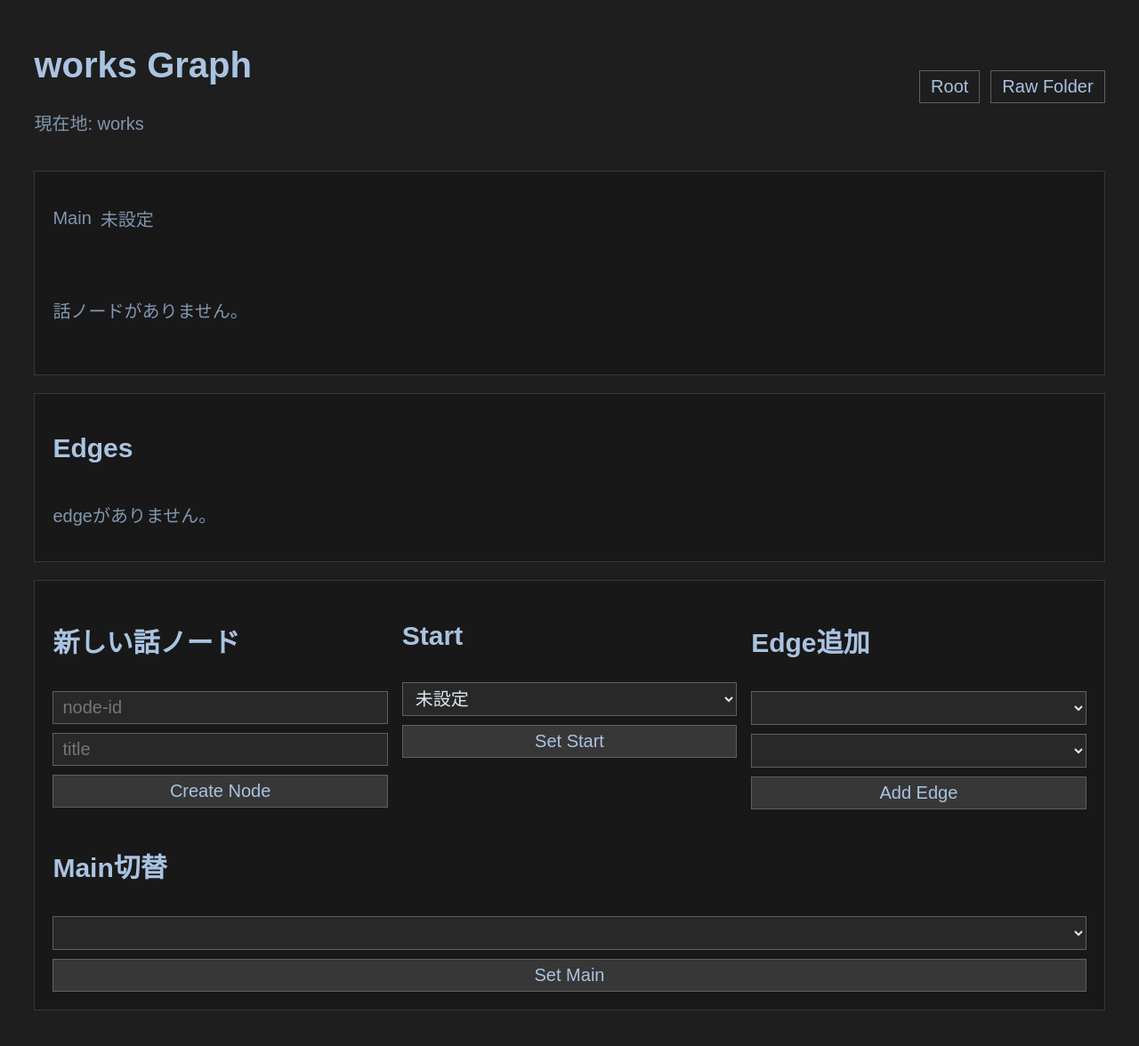
After one commit to eletim/novel_room, a Flask app: page /graph in a window 1280 px wide. The commit adds this page. Shown: the whole page at 89% size. Run offline with Flask 3, Linux system fonts and the light colour scheme; lists and menus that the app fills with data are empty.

Commit message:
feat: add story graph UI

```diff
--- a/editor/app.py
+++ b/editor/app.py
@@ -4,9 +4,33 @@ from pathlib import Path, PurePosixPath
 from flask import Flask, abort, jsonify, redirect, render_template, request, send_file, url_for
 
 try:
-    from .story_nodes import StoryNodeError, create_node, inspect_node_folder, load_node
+    from .story_graph import (
+        StoryGraphError,
+        add_edge,
+        load_graph,
+        main_route,
+        remove_edge,
+        safe_load_graph,
+        save_graph,
+        set_main_next,
+        set_start,
+        successors,
+    )
+    from .story_nodes import StoryNodeError, create_node, inspect_node_folder, list_nodes, load_node
 except ImportError:
-    from story_nodes import StoryNodeError, create_node, inspect_node_folder, load_node
+    from story_graph import (
+        StoryGraphError,
+        add_edge,
+        load_graph,
+        main_route,
+        remove_edge,
+        safe_load_graph,
+        save_graph,
+        set_main_next,
+        set_start,
+        successors,
+    )
+    from story_nodes import StoryNodeError, create_node, inspect_node_folder, list_nodes, load_node
 
 app = Flask(__name__)
 
@@ -154,6 +178,7 @@ def render_folder(current_path: str):
         parent_path=get_parent_path(current_path),
         folders=folders,
         files=files,
+        graph_path=normalize_relative_path(current_path),
         notice=request.args.get("notice", ""),
         error=request.args.get("error", ""),
     )
@@ -170,6 +195,15 @@ def redirect_to_folder(current_path: str, *, notice: str = "", error: str = ""):
     if error:
         kwargs["error"] = error
     return redirect(url_for(endpoint, **kwargs))
+
+
+def redirect_to_graph(work_path: str, *, notice: str = "", error: str = ""):
+    kwargs = {"path": normalize_relative_path(work_path)}
+    if notice:
+        kwargs["notice"] = notice
+    if error:
+        kwargs["error"] = error
+    return redirect(url_for("view_graph", **kwargs))
 
 
 def file_stats(file_path: Path) -> dict:
@@ -218,6 +252,42 @@ def view_node():
         illustration=illustration,
         raw_folder_path=relative_path_for(node_dir),
         parent_path=get_parent_path(relative_path_for(node_dir)),
+        graph_path=get_parent_path(relative_path_for(node_dir)) or "",
+    )
+
+
+@app.route("/graph")
+def view_graph():
+    work_dir = resolve_path(request.args.get("path", ""), expect="dir")
+    work_path = relative_path_for(work_dir)
+    nodes = list_nodes_for_graph(work_dir)
+    graph, graph_errors = safe_load_graph(work_dir)
+    successor_map = successors(graph)
+    main_route_nodes = main_route(graph)
+    main_route_edges = set(zip(main_route_nodes, main_route_nodes[1:]))
+    graph_edges = [
+        {
+            "source": edge.source,
+            "target": edge.target,
+            "is_main": (edge.source, edge.target) in main_route_edges,
+        }
+        for edge in graph.edges
+    ]
+
+    return render_template(
+        "graph.html",
+        work_path=work_path,
+        work_name="works" if work_dir == WORKS_ROOT else work_dir.name,
+        parent_path=get_parent_path(work_path),
+        nodes=nodes,
+        graph=graph,
+        graph_edges=graph_edges,
+        successor_map=successor_map,
+        main_route_nodes=main_route_nodes,
+        node_path_by_id={node.id: node.path for node in nodes},
+        graph_errors=graph_errors,
+        notice=request.args.get("notice", ""),
+        error=request.args.get("error", ""),
     )
 
 
@@ -325,6 +395,94 @@ def create_story_node():
     return redirect(url_for("view_node", path=node.path))
 
 
+def list_nodes_for_graph(work_dir: Path) -> list:
+    return list_nodes(WORKS_ROOT, work_dir)
+
+
+def load_graph_form_context() -> tuple[Path, str, list, object]:
+    work_dir = resolve_path(request.form.get("work_path", ""), expect="dir")
+    nodes = list_nodes_for_graph(work_dir)
+    graph = load_graph(work_dir)
+    return work_dir, relative_path_for(work_dir), nodes, graph
+
+
+@app.route("/graph/create_node", methods=["POST"])
+def graph_create_node():
+    work_dir = resolve_path(request.form.get("work_path", ""), expect="dir")
+    work_path = relative_path_for(work_dir)
+    folder_name = validate_name(request.form.get("name"), expect_file=False)
+    title = request.form.get("title", "")
+
+    try:
+        create_node(WORKS_ROOT, work_dir, folder_name, title=title)
+    except StoryNodeError as exc:
+        return redirect_to_graph(work_path, error=str(exc))
+
+    return redirect_to_graph(work_path, notice="Story node created.")
+
+
+@app.route("/graph/set_start", methods=["POST"])
+def graph_set_start():
+    try:
+        work_dir, work_path, nodes, graph = load_graph_form_context()
+        graph = set_start(graph, nodes, request.form.get("start") or None)
+        save_graph(work_dir, graph)
+    except (StoryGraphError, StoryNodeError) as exc:
+        return redirect_to_graph(request.form.get("work_path", ""), error=str(exc))
+
+    return redirect_to_graph(work_path, notice="Start node updated.")
+
+
+@app.route("/graph/add_edge", methods=["POST"])
+def graph_add_edge():
+    try:
+        work_dir, work_path, nodes, graph = load_graph_form_context()
+        graph = add_edge(graph, nodes, request.form.get("source", "").strip(), request.form.get("target", "").strip())
+        save_graph(work_dir, graph)
+    except (StoryGraphError, StoryNodeError) as exc:
+        return redirect_to_graph(request.form.get("work_path", ""), error=str(exc))
+
+    return redirect_to_graph(work_path, notice="Edge added.")
+
+
+@app.route("/graph/delete_edge", methods=["POST"])
+def graph_delete_edge():
+    try:
+        work_dir, work_path, nodes, graph = load_graph_form_context()
+        graph = remove_edge(graph, request.form.get("source", "").strip(), request.form.get("target", "").strip())
+        set_start(graph, nodes, graph.start)
+        save_graph(work_dir, graph)
+    except (StoryGraphError, StoryNodeError) as exc:
+        return redirect_to_graph(request.form.get("work_path", ""), error=str(exc))
+
+    return redirect_to_graph(work_path, notice="Edge deleted.")
+
+
+@app.route("/graph/set_main", methods=["POST"])
+def graph_set_main():
+    try:
+        work_dir, work_path, nodes, graph = load_graph_form_context()
+        edge_choice = request.form.get("edge", "")
+        if edge_choice:
+            if "\t" not in edge_choice:
+                raise StoryGraphError("Main route edge is invalid.")
+            source, target = edge_choice.split("\t", 1)
+        else:
+            source = request.form.get("source", "").strip()
+            target = request.form.get("target", "").strip()
+        graph = set_main_next(
+            graph,
+            nodes,
+            source.strip(),
+            target.strip() or None,
+        )
+        save_graph(work_dir, graph)
+    except (StoryGraphError, StoryNodeError) as exc:
+        return redirect_to_graph(request.form.get("work_path", ""), error=str(exc))
+
+    return redirect_to_graph(work_path, notice="Main route updated.")
+
+
 @app.route("/rename", methods=["POST"])
 def rename_entry():
     current_path = request.form.get("current_path", "")
--- a/editor/static/css/style.css
+++ b/editor/static/css/style.css
@@ -18,6 +18,7 @@ a {
 
 button,
 input,
+select,
 textarea {
 	font: inherit;
 }
@@ -35,7 +36,8 @@ button:hover,
 	background-color: rgb(70, 70, 70);
 }
 
-input {
+input,
+select {
 	color: rgb(220, 230, 245);
 	background-color: rgb(40, 40, 40);
 	border: 1px solid rgb(95, 95, 95);
@@ -197,6 +199,91 @@ input {
 	border: 1px solid rgb(55, 55, 55);
 }
 
+.graph-content {
+	width: min(1280px, 94%);
+}
+
+.graph-board {
+	overflow-x: auto;
+}
+
+.graph-route {
+	display: flex;
+	align-items: center;
+	flex-wrap: wrap;
+	gap: 10px;
+	margin-bottom: 18px;
+}
+
+.graph-route a {
+	text-decoration: none;
+	border: 1px solid rgb(80, 115, 85);
+	background-color: rgb(45, 65, 50);
+	padding: 5px 9px;
+}
+
+.route-arrow {
+	color: rgb(130, 150, 175);
+}
+
+.graph-node-grid {
+	display: grid;
+	grid-template-columns: repeat(auto-fit, minmax(210px, 1fr));
+	gap: 14px;
+	min-width: 680px;
+}
+
+.graph-node-card {
+	border: 1px solid rgb(55, 55, 55);
+	background-color: rgb(30, 30, 30);
+	padding: 14px;
+}
+
+.graph-node-card.is-main-route {
+	border-color: rgb(95, 135, 100);
+}
+
+.graph-node-header {
+	display: flex;
+	justify-content: space-between;
+	gap: 10px;
+}
+
+.graph-node-header a {
+	color: rgb(220, 230, 245);
+	text-decoration: none;
+	font-size: 20px;
+}
+
+.graph-node-header span {
+	color: rgb(130, 150, 175);
+}
+
+.graph-node-badges,
+.graph-outgoing {
+	display: flex;
+	flex-wrap: wrap;
+	gap: 6px;
+	margin-top: 10px;
+}
+
+.graph-outgoing span {
+	color: rgb(150, 170, 195);
+	border: 1px solid rgb(55, 55, 55);
+	padding: 3px 6px;
+	font-size: 14px;
+}
+
+.branch-badge {
+	background-color: rgb(45, 52, 78);
+	border-color: rgb(80, 90, 130);
+}
+
+.merge-badge {
+	background-color: rgb(65, 48, 45);
+	border-color: rgb(120, 82, 75);
+}
+
 .entry-actions {
 	flex-wrap: wrap;
 	justify-content: flex-end;
@@ -344,6 +431,10 @@ input {
 	.definition-list div {
 		grid-template-columns: 1fr;
 	}
+
+	.graph-node-grid {
+		min-width: 0;
+	}
 }
 
 @media (max-width: 700px) {
--- /dev/null
+++ b/editor/templates/graph.html
@@ -0,0 +1,162 @@
+<!DOCTYPE html>
+<html lang="ja">
+<head>
+	<meta charset="UTF-8">
+	<title>{{ work_name }} Graph</title>
+	<link rel="stylesheet" href="/static/css/style.css">
+</head>
+<body>
+	<div class="main-content graph-content">
+		<header class="page-header">
+			<div>
+				<h1>{{ work_name }} Graph</h1>
+				<p class="path-label">現在地: works{% if work_path %}/{{ work_path }}{% endif %}</p>
+			</div>
+			<div class="header-actions">
+				<a class="nav-link" href="{{ url_for('index') }}">Root</a>
+				{% if parent_path is not none %}
+				<a class="nav-link" href="{{ url_for('index') if parent_path == '' else url_for('view_folder', path=parent_path) }}">..</a>
+				{% endif %}
+				<a class="nav-link" href="{{ url_for('index') if work_path == '' else url_for('view_folder', path=work_path) }}">Raw Folder</a>
+			</div>
+		</header>
+
+		{% if notice %}
+		<p class="message success">{{ notice }}</p>
+		{% endif %}
+		{% if error %}
+		<p class="message error">{{ error }}</p>
+		{% endif %}
+		{% for graph_error in graph_errors %}
+		<p class="message error">{{ graph_error }}</p>
+		{% endfor %}
+
+		<section class="panel graph-board">
+			<div class="graph-route">
+				<span class="meta">Main</span>
+				{% if main_route_nodes %}
+				{% for node_id in main_route_nodes %}
+				<a href="{{ url_for('view_node', path=node_path_by_id[node_id]) }}">{{ node_id }}</a>
+				{% if not loop.last %}<span class="route-arrow">→</span>{% endif %}
+				{% endfor %}
+				{% else %}
+				<span class="empty-state">未設定</span>
+				{% endif %}
+			</div>
+
+			<div class="graph-node-grid">
+				{% for node in nodes %}
+				{% set incoming_count = graph_edges | selectattr('target', 'equalto', node.id) | list | length %}
+				{% set outgoing_count = successor_map.get(node.id, []) | length %}
+				<article class="graph-node-card{% if node.id in main_route_nodes %} is-main-route{% endif %}">
+					<div class="graph-node-header">
+						<a href="{{ url_for('view_node', path=node.path) }}">{{ node.title or node.id }}</a>
+						<span>{{ node.id }}</span>
+					</div>
+					<div class="graph-node-badges">
+						{% if graph.start == node.id %}<span class="node-badge">start</span>{% endif %}
+						{% if node.id in main_route_nodes %}<span class="node-badge">main</span>{% endif %}
+						{% if outgoing_count > 1 %}<span class="node-badge branch-badge">branch</span>{% endif %}
+						{% if incoming_count > 1 %}<span class="node-badge merge-badge">merge</span>{% endif %}
+					</div>
+					{% if successor_map.get(node.id) %}
+					<div class="graph-outgoing">
+						{% for target in successor_map[node.id] %}
+						<span>{{ node.id }} → {{ target }}</span>
+						{% endfor %}
+					</div>
+					{% endif %}
+				</article>
+				{% endfor %}
+
+				{% if not nodes %}
+				<p class="empty-state">話ノードがありません。</p>
+				{% endif %}
+			</div>
+		</section>
+
+		<section class="panel">
+			<h2>Edges</h2>
+			<ul class="entry-list">
+				{% for edge in graph_edges %}
+				<li class="entry-row">
+					<div class="entry-main">
+						<span class="entry-link">{{ edge.source }} → {{ edge.target }}</span>
+						{% if edge.is_main %}<span class="node-badge">main route</span>{% endif %}
+					</div>
+					<div class="entry-actions">
+						<form action="{{ url_for('graph_delete_edge') }}" method="post" class="inline-form">
+							<input type="hidden" name="work_path" value="{{ work_path }}">
+							<input type="hidden" name="source" value="{{ edge.source }}">
+							<input type="hidden" name="target" value="{{ edge.target }}">
+							<button type="submit">Delete</button>
+						</form>
+					</div>
+				</li>
+				{% endfor %}
+				{% if not graph_edges %}
+				<li class="empty-state">edgeがありません。</li>
+				{% endif %}
+			</ul>
+		</section>
+
+		<section class="panel form-panel">
+			<div class="form-block">
+				<h2>新しい話ノード</h2>
+				<form action="{{ url_for('graph_create_node') }}" method="post" class="stack-form">
+					<input type="hidden" name="work_path" value="{{ work_path }}">
+					<input type="text" name="name" placeholder="node-id" required>
+					<input type="text" name="title" placeholder="title">
+					<button type="submit">Create Node</button>
+				</form>
+			</div>
+
+			<div class="form-block">
+				<h2>Start</h2>
+				<form action="{{ url_for('graph_set_start') }}" method="post" class="stack-form">
+					<input type="hidden" name="work_path" value="{{ work_path }}">
+					<select name="start">
+						<option value="">未設定</option>
+						{% for node in nodes %}
+						<option value="{{ node.id }}"{% if graph.start == node.id %} selected{% endif %}>{{ node.id }}{% if node.title %} / {{ node.title }}{% endif %}</option>
+						{% endfor %}
+					</select>
+					<button type="submit">Set Start</button>
+				</form>
+			</div>
+
+			<div class="form-block">
+				<h2>Edge追加</h2>
+				<form action="{{ url_for('graph_add_edge') }}" method="post" class="stack-form">
+					<input type="hidden" name="work_path" value="{{ work_path }}">
+					<select name="source" required>
+						{% for node in nodes %}
+						<option value="{{ node.id }}">{{ node.id }}{% if node.title %} / {{ node.title }}{% endif %}</option>
+						{% endfor %}
+					</select>
+					<select name="target" required>
+						{% for node in nodes %}
+						<option value="{{ node.id }}">{{ node.id }}{% if node.title %} / {{ node.title }}{% endif %}</option>
+						{% endfor %}
+					</select>
+					<button type="submit">Add Edge</button>
+				</form>
+			</div>
+
+			<div class="form-block">
+				<h2>Main切替</h2>
+				<form action="{{ url_for('graph_set_main') }}" method="post" class="stack-form">
+					<input type="hidden" name="work_path" value="{{ work_path }}">
+					<select name="edge" required>
+						{% for edge in graph_edges %}
+						<option value="{{ edge.source }}	{{ edge.target }}"{% if edge.is_main %} selected{% endif %}>{{ edge.source }} → {{ edge.target }}</option>
+						{% endfor %}
+					</select>
+					<button type="submit">Set Main</button>
+				</form>
+			</div>
+		</section>
+	</div>
+	<script src="/static/js/index.js"></script>
+</body>
+</html>
--- a/editor/templates/index.html
+++ b/editor/templates/index.html
@@ -14,6 +14,7 @@
 			</div>
 			<div class="header-actions">
 				<a class="nav-link" href="{{ url_for('index') }}">Root</a>
+				<a class="nav-link" href="{{ url_for('view_graph', path=graph_path) }}">Graph</a>
 				{% if parent_path is not none %}
 				<a class="nav-link" href="{{ url_for('index') if parent_path == '' else url_for('view_folder', path=parent_path) }}">..</a>
 				{% endif %}
--- a/editor/templates/node_overview.html
+++ b/editor/templates/node_overview.html
@@ -17,6 +17,7 @@
 				{% if parent_path is not none %}
 				<a class="nav-link" href="{{ url_for('index') if parent_path == '' else url_for('view_folder', path=parent_path) }}">..</a>
 				{% endif %}
+				<a class="nav-link" href="{{ url_for('view_graph', path=graph_path) }}">Graph</a>
 				<a class="nav-link" href="{{ url_for('view_folder', path=raw_folder_path) }}">Raw Folder</a>
 			</div>
 		</header>
```
Also changed, not shown: editor/story_graph.py (+26 -0 lines), tests/test_graph_ui.py (added, +86 -0 lines).
